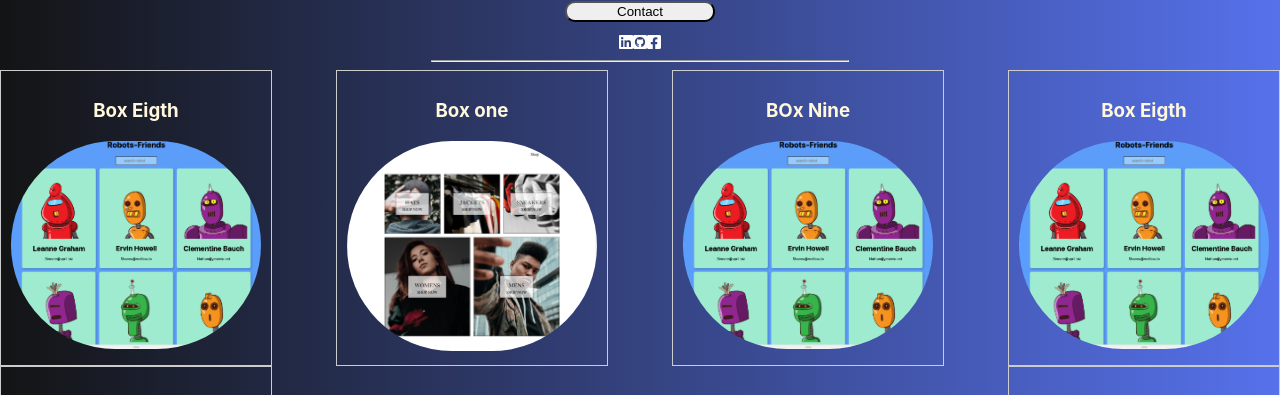
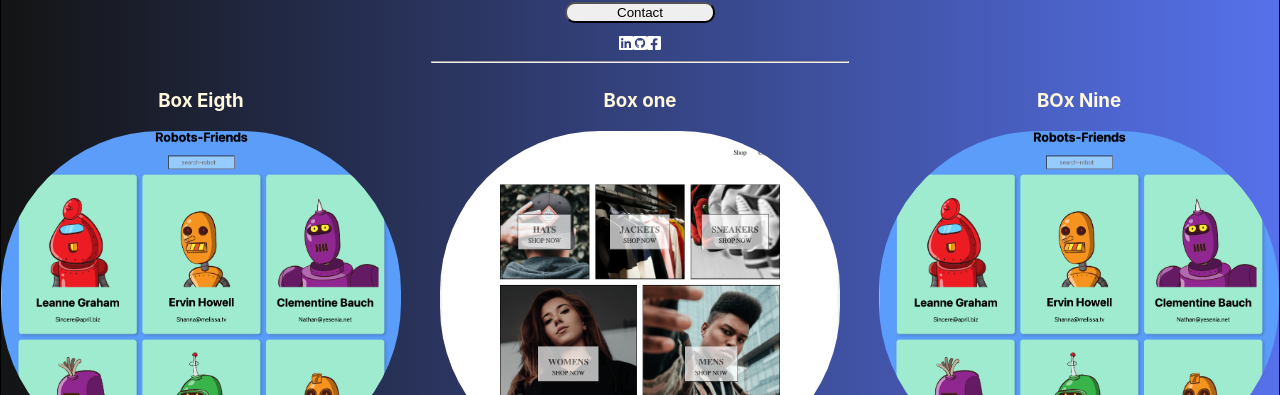
Before and after one commit to barbaroreyes/Flex-Portafolio, a React (Create React App) app: page / in a window 1280 px wide. Shown: the part 557-952 px from the top of the page. Built offline with nearby package versions, Linux system fonts and the light colour scheme; a web font is replaced by a local one.

Commit message:
update pictures

```diff
--- a/src/App.css
+++ b/src/App.css
@@ -15,5 +15,5 @@ body {
 
 .container{
 color: cornsilk;
-
+border: 1px solid black;
 }
--- a/src/component/3-Footer/container3.css
+++ b/src/component/3-Footer/container3.css
@@ -5,11 +5,14 @@
    text-align: center;
 }
 .container-3 div{
-    border: 1px #ccc solid;
-    padding: 10px;
+
+
     }
     .container-box-3{
         flex-basis:12% ;
 
 
     }
+    .screen-shot{
+        width: 400px;
+    }
```
Also changed, not shown: 1 other file (tests, documents, lock files or other folders).
